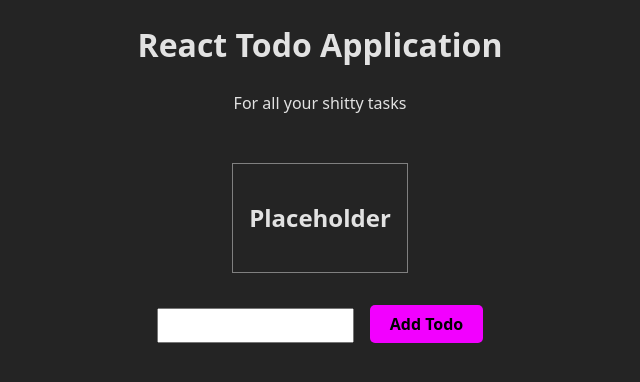
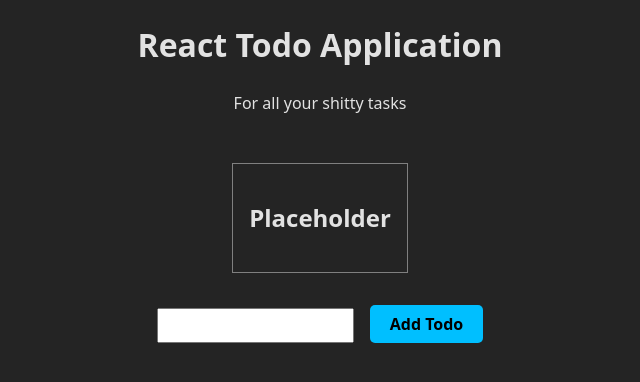
Before and after one commit to totallyrens/todo-app, a React (Vite) app: page / in a window 1280 px wide. Shown: the top 382 px of the page, without its empty margins (320-960 px from the left). Built offline with nearby package versions, Linux system fonts and the light colour scheme.

Commit message:
Changed button back to blue

```diff
--- a/src/App.css
+++ b/src/App.css
@@ -20,7 +20,7 @@
 }
 
 .todo-button {
-	background: #f200ff;
+	background: #00bfff;
 	color: black;
 	border: none;
 	padding: 0.5rem 1.25rem;
```
